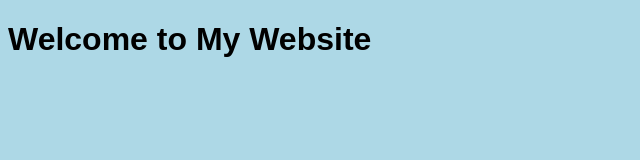
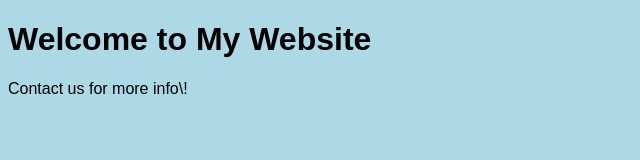
Before and after one commit to meth92498/demogit, a plain HTML site: page index.html in a window 1280 px wide. Shown: the whole page, without its empty margins (0-640 px from the left). Drawn offline with Linux system fonts and the light colour scheme.

Commit message:
Added contact info to index.html

```diff
--- a/index.html
+++ b/index.html
@@ -1 +1,2 @@
 <!DOCTYPE html><html><head><link rel="stylesheet" type="text/css" href="styles.css"><title>My Web</title></head><body><h1>Welcome to My Website</h1></body></html>
+<p>Contact us for more info\!</p>
```
